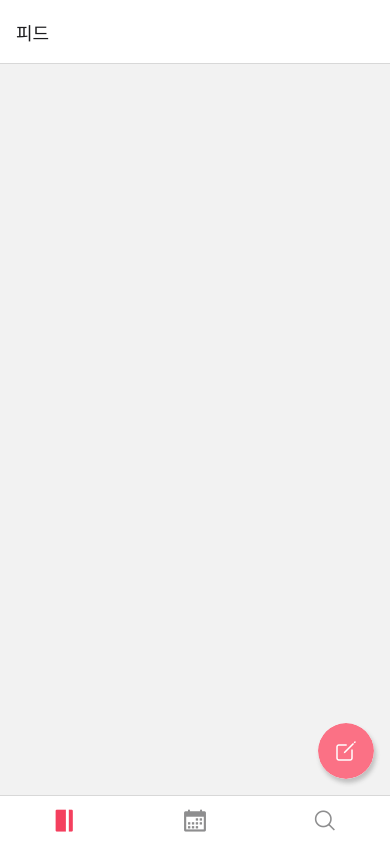
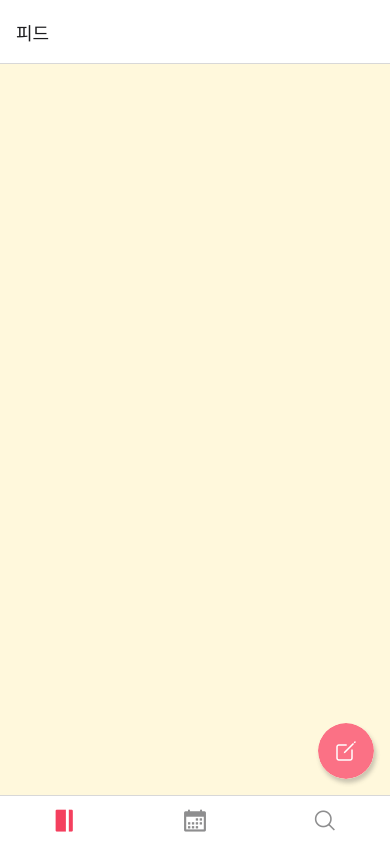
Before and after one commit to romingoon/rn_daylog, a React Native app: screen /Feeds in a window 390 px wide. Built offline with nearby package versions, Linux system fonts and the light colour scheme.

Commit message:
Log작성 기능 마무리, FeedListItem/FeedList 컴포넌트 만들기

```diff
--- a/index.js
+++ b/index.js
@@ -1,9 +1,9 @@
 /**
  * @format
  */
-
-import {AppRegistry} from 'react-native';
+import 'react-native-get-random-values';
+import { AppRegistry } from 'react-native';
 import App from './App';
-import {name as appName} from './app.json';
+import { name as appName } from './app.json';
 
 AppRegistry.registerComponent(appName, () => App);
--- a/package.json
+++ b/package.json
@@ -19,9 +19,11 @@
     "eslint-plugin-react": "^7.32.2",
     "react": "18.2.0",
     "react-native": "0.72.0",
+    "react-native-get-random-values": "^1.9.0",
     "react-native-safe-area-context": "^4.6.3",
     "react-native-screens": "^3.22.0",
-    "react-native-vector-icons": "^9.2.0"
+    "react-native-vector-icons": "^9.2.0",
+    "uuid": "^9.0.0"
   },
   "devDependencies": {
     "@babel/core": "^7.20.0",
@@ -34,6 +36,7 @@
     "@types/react": "^18.0.24",
     "@types/react-native-vector-icons": "^6.4.13",
     "@types/react-test-renderer": "^18.0.0",
+    "@types/uuid": "^9.0.2",
     "babel-jest": "^29.2.1",
     "eslint": "^8.19.0",
     "eslint-config-prettier": "^8.8.0",
--- /dev/null
+++ b/src/components/ TransparentCircleButton.tsx
@@ -0,0 +1,51 @@
+import React from 'react';
+import { Platform, Pressable, View, StyleSheet } from 'react-native';
+import Ionicons from 'react-native-vector-icons/Ionicons';
+
+type TransparentCircleButtonProps = {
+  name: string;
+  color: string;
+  hasMarginRight?: boolean;
+  onPress?: () => void;
+};
+
+const TransparentCircleButton = ({ name, color, hasMarginRight, onPress }: TransparentCircleButtonProps) => {
+  return (
+    <View style={[styles.iconButtonWrapper, hasMarginRight && styles.rightMargin]}>
+      <Pressable
+        style={({ pressed }) => [
+          styles.iconButton,
+          Platform.OS === 'ios' &&
+            pressed && {
+              backgroundColor: '#efefef',
+            },
+        ]}
+        onPress={onPress}
+        android_ripple={{ color: 'white' }}
+      >
+        <Ionicons name={name} size={24} color={color} />
+      </Pressable>
+    </View>
+  );
+};
+
+const styles = StyleSheet.create({
+  iconButtonWrapper: {
+    width: 40,
+    height: 40,
+    borderRadius: 20,
+    overflow: 'hidden',
+  },
+  iconButton: {
+    alignItems: 'center',
+    justifyContent: 'center',
+    width: 40,
+    height: 40,
+    borderRadius: 20,
+  },
+  rightMargin: {
+    marginRight: 8,
+  },
+});
+
+export default TransparentCircleButton;
--- /dev/null
+++ b/src/components/FeedList.tsx
@@ -0,0 +1,23 @@
+import React from 'react';
+import { FlatList, StyleSheet, View } from 'react-native';
+import { LogContextType } from '../contexts/LogContext';
+import FeedListItem from './FeedListItem';
+
+const FeedList = ({ logs }: LogContextType) => {
+  return (
+    <FlatList
+      data={logs}
+      style={styles.block}
+      renderItem={({ item }: any) => <FeedListItem log={item} title={''} body={''} date={''} />}
+      keyExtractor={(item: any) => item.id}
+      ItemSeparatorComponent={() => <View style={styles.separator} />}
+    />
+  );
+};
+
+const styles = StyleSheet.create({
+  block: { flex: 1, backgroundColor: '#FFF8DC' },
+  separator: { borderBottomWidth: 1, borderBottomColor: '#DEDEDE' },
+});
+
+export default FeedList;
--- /dev/null
+++ b/src/components/FeedListItem.tsx
@@ -0,0 +1,54 @@
+import React from 'react';
+import { Platform, Pressable, StyleSheet, Text } from 'react-native';
+import { onCreateProps } from '../contexts/LogContext';
+
+const truncate = (text: string) => {
+  // 정규식을 사용해 모든 줄 바꿈 문자 제거.
+  const replacedText = text.replace(/\n/g, ' ');
+
+  if (replacedText.length <= 100) {
+    return replacedText;
+  }
+  return replacedText.slice(0, 100).concat('...');
+};
+
+const FeedListItem = ({ log }: onCreateProps) => {
+  const { title, body, date } = log as onCreateProps;
+
+  return (
+    <Pressable
+      style={({ pressed }) => [
+        styles.block,
+        Platform.OS === 'ios' && pressed && { backgroundColor: '#efefef' },
+      ]}
+      android_ripple={{ color: 'white' }}
+    >
+      <Text style={styles.title}>{title}</Text>
+      <Text style={styles.body}>{truncate(body)}</Text>
+      <Text style={styles.date}>{date}</Text>
+    </Pressable>
+  );
+};
+
+const styles = StyleSheet.create({
+  block: {
+    padding: 16,
+    borderBottomWidth: 1,
+    borderBottomColor: '#DEDEDE',
+  },
+  title: {
+    fontSize: 16,
+    fontWeight: 'bold',
+    marginBottom: 8,
+  },
+  body: {
+    fontSize: 14,
+    lineHeight: 20,
+  },
+  date: {
+    fontSize: 12,
+    color: '#AAAAAA',
+  },
+});
+
+export default FeedListItem;
--- /dev/null
+++ b/src/components/WriteEditor.tsx
@@ -0,0 +1,57 @@
+import React, { useRef } from 'react';
+import { View, TextInput, StyleSheet } from 'react-native';
+
+type WriteEditorProps = {
+  title: string;
+  body: string;
+  onChangeTitle: (text: string) => void;
+  onChangeBody: (text: string) => void;
+};
+
+const WriteEditor = ({ title, body, onChangeTitle, onChangeBody }: WriteEditorProps) => {
+  const bodyRef = useRef<TextInput>(null);
+  return (
+    <View style={styles.block}>
+      <TextInput
+        style={styles.titleInput}
+        placeholder='일기 제목을 입력하세요'
+        returnKeyType='next'
+        value={title}
+        onChangeText={onChangeTitle}
+        onSubmitEditing={() => bodyRef.current?.focus()}
+      />
+      <TextInput
+        style={styles.bodyInput}
+        placeholder='당신의 오늘 하루는 어땠나요?'
+        multiline
+        textAlignVertical='top'
+        value={body}
+        onChangeText={onChangeBody}
+        ref={bodyRef}
+      />
+    </View>
+  );
+};
+
+const styles = StyleSheet.create({
+  block: {
+    flex: 1,
+    padding: 16,
+  },
+  titleInput: {
+    paddingVertical: 0,
+    fontSize: 18,
+    marginBottom: 16,
+    color: '#52525B',
+    fontWeight: 'bold',
+  },
+  bodyInput: {
+    flex: 1,
+    fontSize: 16,
+    lineHeight: 24,
+    paddingVertical: 0,
+    color: '#52525B',
+  },
+});
+
+export default WriteEditor;
--- a/src/components/WriteHeader.tsx
+++ b/src/components/WriteHeader.tsx
@@ -4,7 +4,11 @@ import { Pressable, View, StyleSheet } from 'react-native';
 import Ionicons from 'react-native-vector-icons/Ionicons';
 import TransparentCircleButton from './ TransparentCircleButton';
 
-const WriteHeader = () => {
+type WriteHeaderProps = {
+  onSave: () => void;
+};
+
+const WriteHeader = ({ onSave }: WriteHeaderProps) => {
   const navigation = useNavigation();
 
   const onGoBack = () => {
@@ -21,7 +25,7 @@ const WriteHeader = () => {
           <TransparentCircleButton name='trash-sharp' color='#FB7185' hasMarginRight />
         </View>
         <View style={[styles.iconButtonWrapper, styles.marginRight]}>
-          <TransparentCircleButton name='checkmark-outline' color='#FB7185' />
+          <TransparentCircleButton onPress={onSave} name='checkmark-outline' color='#FB7185' />
         </View>
       </View>
     </View>
--- a/src/contexts/LogContext.tsx
+++ b/src/contexts/LogContext.tsx
@@ -1,10 +1,44 @@
+import React from 'react';
 import { createContext, useState } from 'react';
+import { v4 as uuidv4 } from 'uuid';
 
-const LogContext = createContext({});
+export interface LogContextType {
+  logs: onCreateProps[];
+  onCreate: (data: onCreateProps) => void;
+}
+
+export type onCreateProps = {
+  id?: string;
+  title: string;
+  body: string;
+  date: string;
+  log?: {
+    id: string;
+    title: string;
+    body: string;
+    date: string;
+  };
+};
+
+const LogContext = createContext<LogContextType>({
+  logs: [],
+  onCreate: () => {},
+});
 
 export function LogContextProvider({ children }: any) {
-  const [logs, setLogs] = useState([]);
-  return <LogContext.Provider value={{ logs }}>{children}</LogContext.Provider>;
+  const [logs, setLogs] = useState<onCreateProps[]>([]);
+
+  const onCreate = ({ title, body, date }: onCreateProps) => {
+    const log: onCreateProps = {
+      id: uuidv4(),
+      title,
+      body,
+      date,
+    };
+    setLogs((prevLogs) => [log, ...prevLogs]);
+  };
+
+  return <LogContext.Provider value={{ logs, onCreate }}>{children}</LogContext.Provider>;
 }
 
 export default LogContext;
--- a/src/screens/CalendarScreen.tsx
+++ b/src/screens/CalendarScreen.tsx
@@ -1,7 +1,10 @@
 import React from 'react';
+import { v4 as uuidv4 } from 'uuid';
 import { View, Text, StyleSheet } from 'react-native';
 
 const CalendarScreen = () => {
+  const id = uuidv4();
+  console.log(id);
   return (
     <View style={styles.block}>
       <Text> CalendarScreen</Text>
--- a/src/screens/FeedsScreen.tsx
+++ b/src/screens/FeedsScreen.tsx
@@ -1,10 +1,14 @@
-import React from 'react';
+import React, { useContext } from 'react';
 import { View, Text, StyleSheet } from 'react-native';
 import FloatingWriteButton from '../components/FloatingWriteButton';
+import LogContext, { LogContextType, onCreateProps } from '../contexts/LogContext';
+import FeedList from '../components/FeedList';
+const FeedsScreen = () => {
+  const { logs, onCreate }: LogContextType = useContext(LogContext);
 
-const FeedsScreen = () => {
   return (
     <View style={styles.block}>
+      <FeedList logs={logs} onCreate={onCreate} />
       <FloatingWriteButton />
     </View>
   );
@@ -13,8 +17,7 @@ const FeedsScreen = () => {
 const styles = StyleSheet.create({
   block: {
     flex: 1,
-    justifyContent: 'center',
-    alignItems: 'center',
+    backgroundColor: '#FFF8DC',
   },
 });
 
--- a/src/screens/WriteScreen.tsx
+++ b/src/screens/WriteScreen.tsx
@@ -1,19 +1,35 @@
-import React, { useState } from 'react';
+import React, { useState, useContext } from 'react';
 import { View, Text, StyleSheet, Platform, KeyboardAvoidingView } from 'react-native';
+import { useNavigation } from '@react-navigation/native';
 import { SafeAreaView } from 'react-native-safe-area-context';
 import WriteEditor from '../components/WriteEditor';
 import WriteHeader from '../components/WriteHeader';
+import LogContext from '../contexts/LogContext';
 
-const WriteScreen = () => {
+export const WriteScreen = () => {
   const [title, setTitle] = useState('');
   const [body, setBody] = useState('');
+
+  const navigation = useNavigation();
+
+  const { onCreate } = useContext(LogContext);
+
+  const onSave = () => {
+    onCreate({
+      title,
+      body,
+      date: new Date().toISOString(),
+    });
+    navigation.goBack();
+  };
+
   return (
     <SafeAreaView style={styles.block}>
       <KeyboardAvoidingView
         style={styles.avoidingView}
         behavior={Platform.OS === 'ios' ? 'padding' : undefined}
       >
-        <WriteHeader />
+        <WriteHeader onSave={onSave} />
         <WriteEditor title={title} body={body} onChangeTitle={setTitle} onChangeBody={setBody} />
       </KeyboardAvoidingView>
     </SafeAreaView>
```
Also changed, not shown: 3 other files (tests, documents, lock files or other folders).
